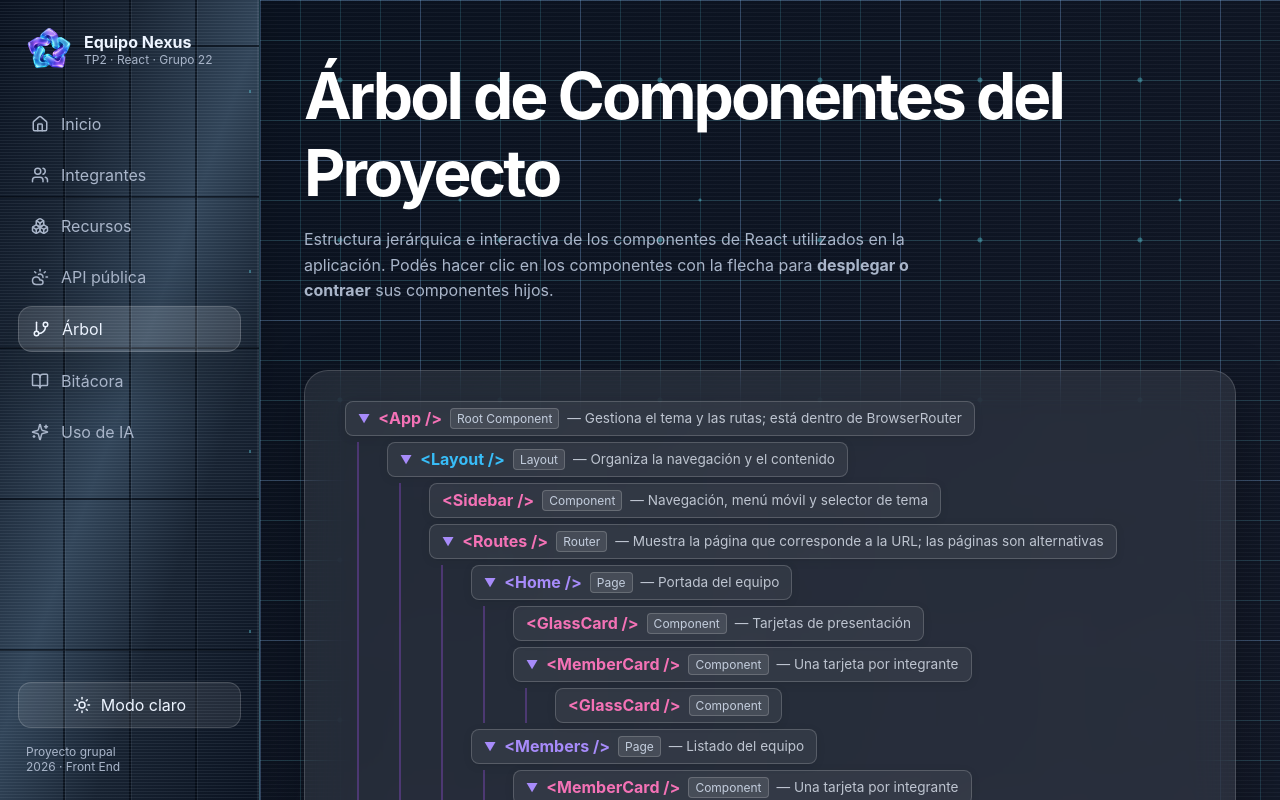
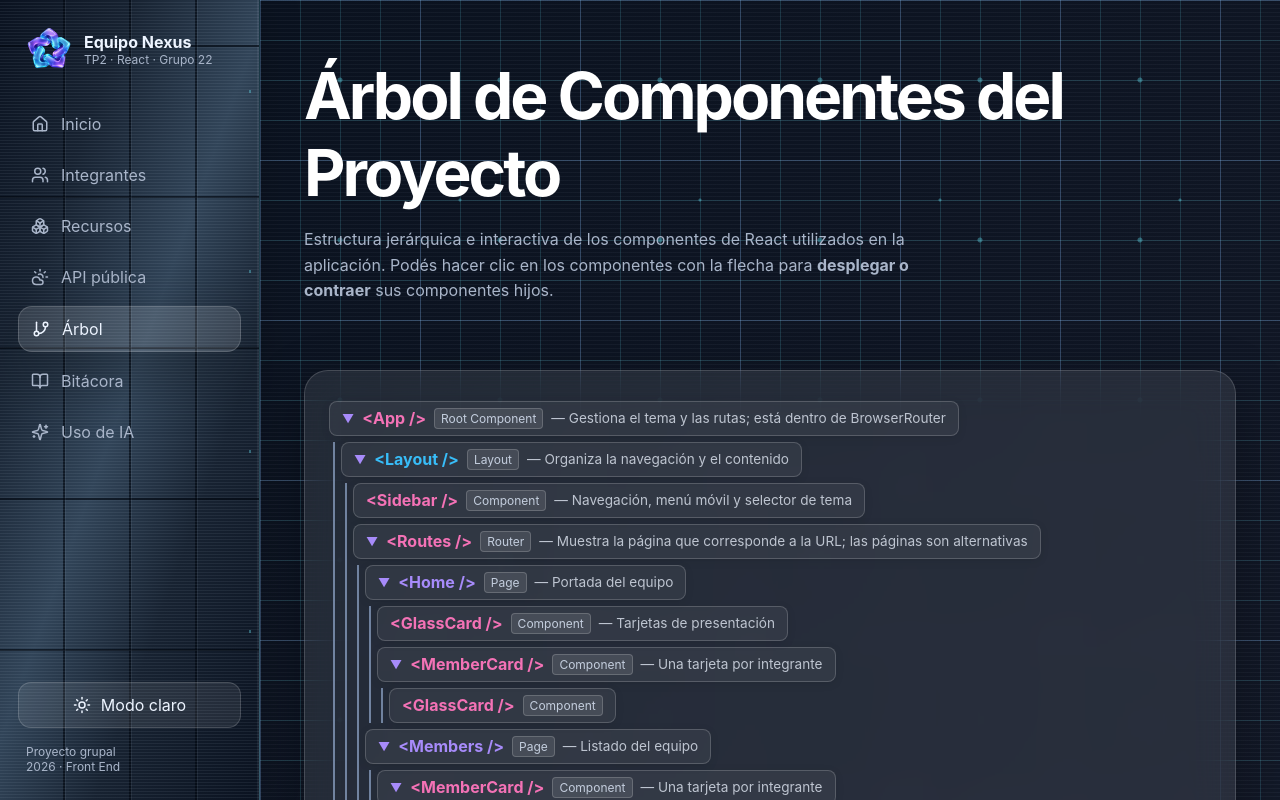
Before and after one commit to Lunreth/tp2-grupo22-desarrollo-web, a React (Vite) app in the folder tp2-grupo22-app-react/: page /arbol in a window 1280 px wide. Shown: the top 800 px of the page. Built offline with nearby package versions, Linux system fonts and the light colour scheme.

Commit message:
Reducir sangría del árbol para mejorar lectura en móvil

```diff
--- a/tp2-grupo22-app-react/src/pages/Tree.jsx
+++ b/tp2-grupo22-app-react/src/pages/Tree.jsx
@@ -12,7 +12,13 @@ const TreeNode = ({ name, type, description, children }) => {
   const hasChildren = Boolean(children?.length);
 
   return (
-    <div style={{ marginLeft: '16px', marginTop: '6px', marginBottom: '6px', position: 'relative' }}>
+    <div style={{
+      minWidth: 0,
+      maxWidth: '100%',
+      marginTop: '6px',
+      marginBottom: '6px',
+      position: 'relative'
+    }}>
       <div
         onClick={() => hasChildren && setIsOpen(!isOpen)}
         style={{
@@ -56,8 +62,8 @@ const TreeNode = ({ name, type, description, children }) => {
           style={{
             color:
               type === 'Layout' ? '#38bdf8' :
-              type === 'Page' ? '#a78bfa' :
-              '#f472b6',
+                type === 'Page' ? '#a78bfa' :
+                  '#f472b6',
             minWidth: 0,
             maxWidth: '100%',
             overflowWrap: 'anywhere'
@@ -102,10 +108,11 @@ const TreeNode = ({ name, type, description, children }) => {
       {/* Renderizado de ramas con línea sólida continua */}
       {hasChildren && isOpen && (
         <div style={{
-          borderLeft: '2px solid rgba(168, 85, 247, 0.3)',
-          marginLeft: '12px',
-          paddingLeft: '12px',
-          marginTop: '4px'
+          borderLeft: '2px solid var(--tree-line-color)',
+          marginLeft: '4px',
+          paddingLeft: '6px',
+          marginTop: '4px',
+          minWidth: 0
         }}>
           {children.map((child, index) => (
             <TreeNode key={index} {...child} />
@@ -122,7 +129,7 @@ const TreeNode = ({ name, type, description, children }) => {
 
 const Tree = () => {
   // Jerarquía real de componentes de la aplicación React del equipo
-    const componentTreeData = {
+  const componentTreeData = {
     name: 'App',
     type: 'Root Component',
     description: 'Gestiona el tema y las rutas; está dentro de BrowserRouter',
```
